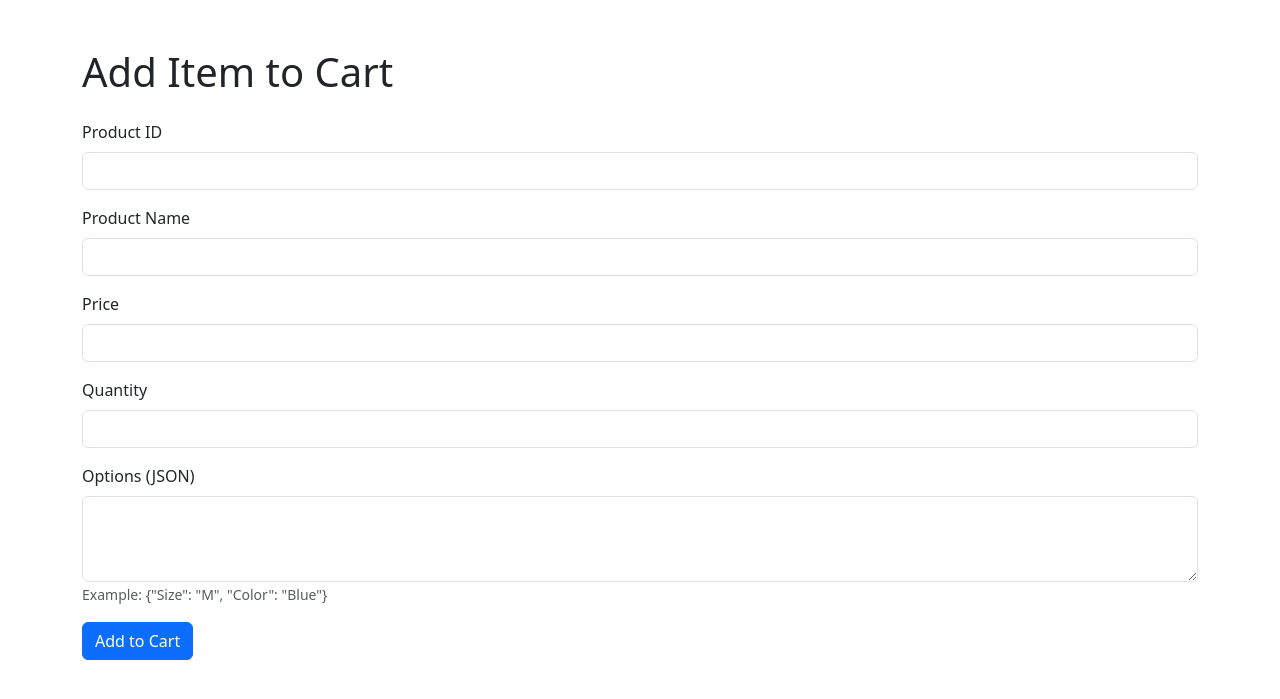
After one commit to Symbiote231/codeigniter4_shopping-cart, a CodeIgniter 4 app: the page made by app/Views/cart_add.php in a window 1280 px wide. The commit adds this page. Shown: the top 699 px of the page. Run offline with PHP 8.4 and a stand-in for CodeIgniter, Linux system fonts and the light colour scheme; the template is opened without the code that fills it, so the values that code supplies are empty; some libraries are stand-ins or nearby versions.

Commit message:
Added bootstrap v5.3.0 and enhanced shopping cart functionality with new cart_add view

```diff
--- a/app/Config/Routes.php
+++ b/app/Config/Routes.php
@@ -7,6 +7,8 @@ use CodeIgniter\Router\RouteCollection;
  */
 $routes->get('/', 'Home::index');
 $routes->get('/cart', 'CartController::index');
+$routes->post('cart/add', 'CartController::add'); // To handle form submission
 $routes->post('/cart/update', 'CartController::update');
 $routes->get('/cart/remove/(:any)', 'CartController::remove/$1');
 $routes->get('/cart/clear', 'CartController::clear');
+$routes->get('cart/add', 'CartController::showAddForm'); // To display the add form
--- /dev/null
+++ b/app/Views/bootstrap_layout.php
@@ -0,0 +1,15 @@
+<!DOCTYPE html>
+<html lang="en">
+<head>
+    <meta charset="UTF-8">
+    <meta name="viewport" content="width=device-width, initial-scale=1.0">
+    <link href="https://cdn.jsdelivr.net/npm/bootstrap@5.3.0/dist/css/bootstrap.min.css" rel="stylesheet">
+    <title><?= $title ?? 'My Application'; ?></title>
+</head>
+<body>
+    <div class="container mt-5">
+        <?= $this->renderSection('content'); ?>
+    </div>
+    <script src="https://cdn.jsdelivr.net/npm/bootstrap@5.3.0/dist/js/bootstrap.bundle.min.js"></script>
+</body>
+</html>
--- /dev/null
+++ b/app/Views/cart_add.php
@@ -0,0 +1,39 @@
+<?= $this->extend('bootstrap_layout'); ?>
+
+<?= $this->section('content'); ?>
+
+<h1>Add Item to Cart</h1>
+
+<?php if (session()->getFlashdata('error')): ?>
+    <div class="alert alert-danger alert-dismissible fade show" role="alert">
+        <?= session()->getFlashdata('error'); ?>
+        <button type="button" class="btn-close" data-bs-dismiss="alert" aria-label="Close"></button>
+    </div>
+<?php endif; ?>
+
+<form action="<?= site_url('cart/add'); ?>" method="post" class="mt-4">
+    <div class="mb-3">
+        <label for="id" class="form-label">Product ID</label>
+        <input type="text" name="id" id="id" class="form-control" required>
+    </div>
+    <div class="mb-3">
+        <label for="name" class="form-label">Product Name</label>
+        <input type="text" name="name" id="name" class="form-control" required>
+    </div>
+    <div class="mb-3">
+        <label for="price" class="form-label">Price</label>
+        <input type="number" name="price" id="price" class="form-control" required step="0.01">
+    </div>
+    <div class="mb-3">
+        <label for="qty" class="form-label">Quantity</label>
+        <input type="number" name="qty" id="qty" class="form-control" required min="1">
+    </div>
+    <div class="mb-3">
+        <label for="options" class="form-label">Options (JSON)</label>
+        <textarea name="options" id="options" class="form-control" rows="3"></textarea>
+        <small class="form-text text-muted">Example: {"Size": "M", "Color": "Blue"}</small>
+    </div>
+    <button type="submit" class="btn btn-primary">Add to Cart</button>
+</form>
+
+<?= $this->endSection(); ?>
```
Also changed, not shown: app/Controllers/CartController.php (+53 -13 lines), app/Views/cart_view.php (+30 -22 lines).
